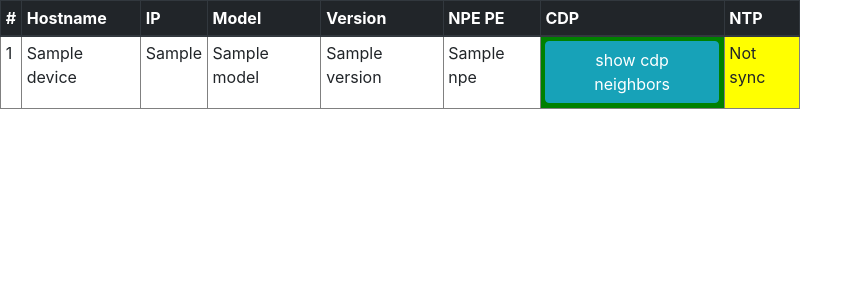
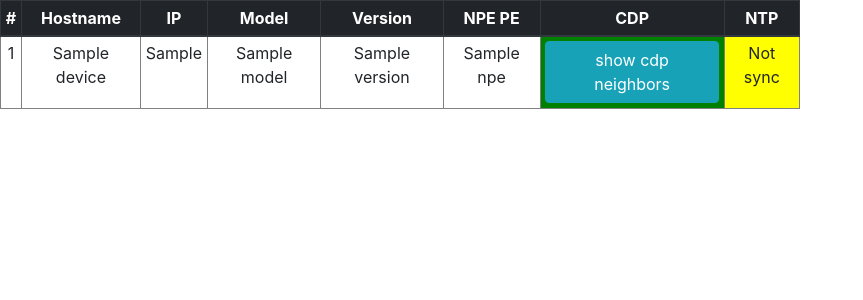
Before and after one commit to jirenz747/cisco_devnet_day1, a Flask app: template app/templates/dashboard.html in a window 1280 px wide. Shown: the top 300 px of the page, without its empty margins (0-863 px from the left). Run offline with Flask 2, Linux system fonts and the light colour scheme; the template is opened without the code that fills it: most values are stand-ins (such as "Sample title", 1, 10 or a date in 2020); some libraries are stand-ins or nearby versions.

Commit message:
center text in table

```diff
--- a/app/static/devnet_day_one/css/style.css
+++ b/app/static/devnet_day_one/css/style.css
@@ -1,6 +1,7 @@
 
 .table_container { width: 800px;}
 
-.wrong { background: yellow }
-.danger { background: red }
-.ok { background: green }
+.wrong { background: yellow; }
+.danger { background: red; }
+.ok { background: green; }
+.table { text-align: center; }
```
